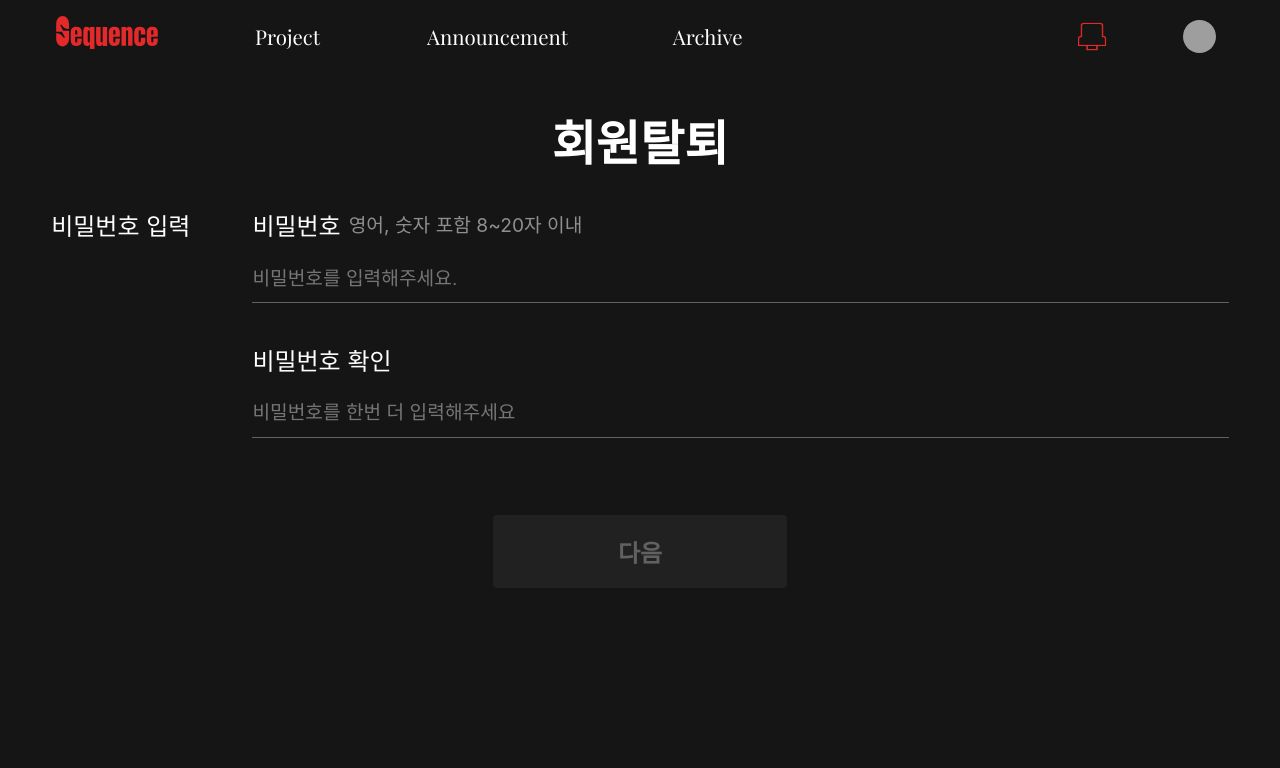
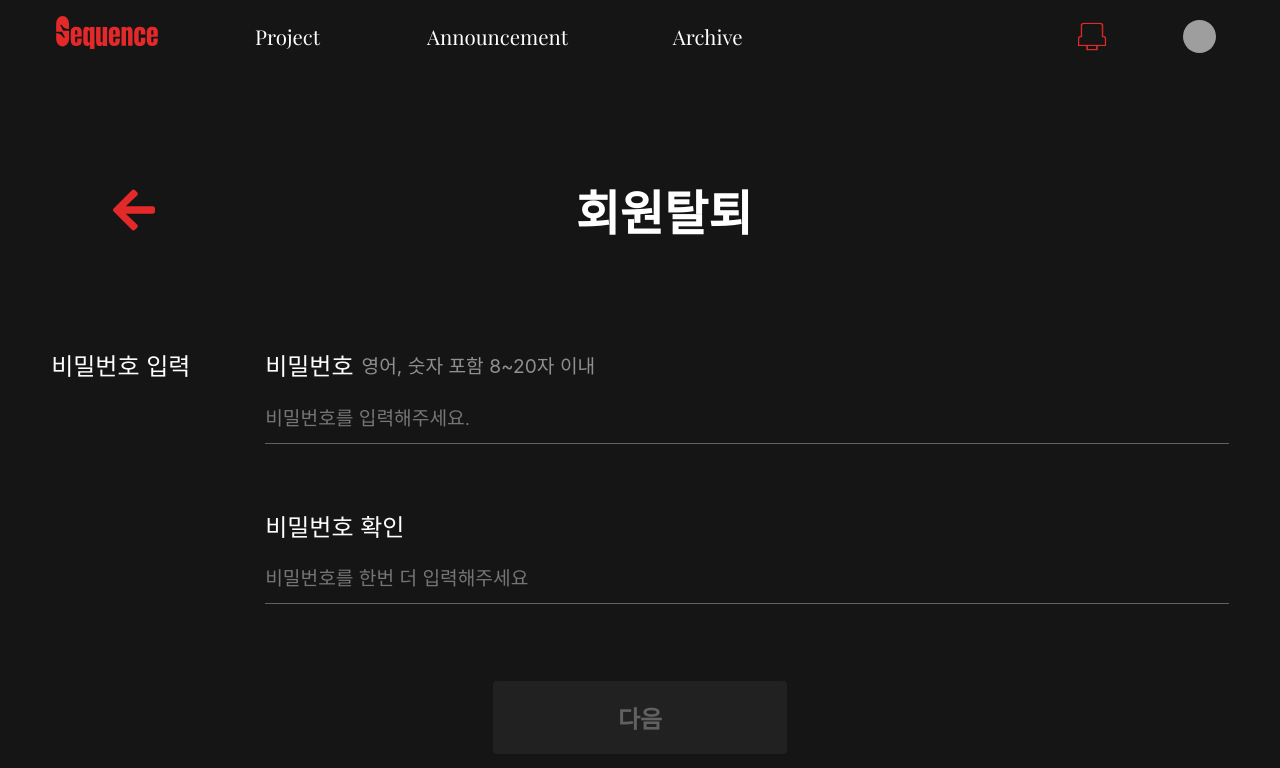
Before and after one commit to Sequence-Front/sequence, a React (Create React App) app: page /withdraw in a window 1280 px wide. Shown: the top 768 px of the page. Built offline with nearby package versions, Linux system fonts and the light colour scheme; grey boxes are pictures that could not be loaded; a web font is replaced by a local one.

Commit message:
[FIX] 회원탈퇴 페이지 1차 수정

```diff
--- a/src/mypage/page/Portfolio.tsx
+++ b/src/mypage/page/Portfolio.tsx
@@ -3,16 +3,35 @@ import { PortfolioContainer } from '../styles/Portfolio.styles';
 import ProjectCard from '../component/ProjectCard';
 import { ProjectType } from '../types/portfolio.types';
 import { dummyData } from '../data/portfolioData';
+import Pagination from '../../project/components/Pagination';
 
 const Portfolio = () => {
   const [projects, setProjects] = useState<ProjectType[]>(dummyData);
+  const [currentPage, setCurrentPage] = useState(1);
+
+  const projectsPerPage = 12;
+  const indexOfLastProject = currentPage * projectsPerPage;
+  const indexOfFirstProject = indexOfLastProject - projectsPerPage;
+  const currentProjects = projects.slice(indexOfFirstProject, indexOfLastProject);
+  const totalPages = Math.ceil(projects.length / projectsPerPage);
 
   return (
+    <>
     <PortfolioContainer>
-      {projects.map((project, index) => (
+      {currentProjects.map((project, index) => (
         <ProjectCard key={index} project={project} />
       ))}
+
+
     </PortfolioContainer>
+    {projects.length > 0 && (
+      <Pagination
+        currentPage={currentPage}
+        totalPages={totalPages}
+        onPageChange={setCurrentPage}
+      />
+    )}
+    </>
   );
 };
 
--- a/src/signup/style/SignUpPageStyle.tsx
+++ b/src/signup/style/SignUpPageStyle.tsx
@@ -9,9 +9,12 @@ export const Container = styled.div`
   padding: 0 clamp(2rem, 4vw, 4rem);
 `;
 
-export const Title = styled.h1`
+export const Title = styled.div`
+  display: flex;
   font-size: clamp(3rem, 3.5vw, 4rem);
+  font-weight: bold;
   color: #FFFFFF;
+  margin: clamp(6rem, 8vw, 10rem) 0;
 `;
 
 export const FormContainer = styled.div`
@@ -22,19 +25,21 @@ export const FormContainer = styled.div`
 export const Section = styled.div`
   display: grid;
   grid-template-columns: 150px 1fr;
-  gap: clamp(2rem, 4vw, 6rem);
+  gap: clamp(3rem, 5vw, 7rem);
   margin-bottom: clamp(4rem, 6vw, 8rem);
 `;
 
 export const CategoryTitle = styled.div`
   font-size: clamp(1.2rem, 2vw, 1.5rem);
   color: #FFFFFF;
+  white-space: nowrap;
+  margin-right: clamp(2rem, 2vb, 3rem);
 `;
 
 export const FormSection = styled.div`
   display: flex;
   flex-direction: column;
-  gap: clamp(2rem, 3vw, 4rem);
+  gap: clamp(3rem, 5vw, 6rem);
 `;
 
 export const FormGrid = styled.div<{ columns?: number }>`
--- a/src/withdraw/WithdrawPage.tsx
+++ b/src/withdraw/WithdrawPage.tsx
@@ -1,30 +1,25 @@
-//24-11-26 박승균
-// {
-// address : "서울시 여러분 담배꽁초",
-// birthDate : "1999.09.25",
-// email : "tmdrbs0925@gmail.com",
-// gender : "남성",
-// name : "박승균",
-// password : "qwer1234",
-// passwordConfirm : "qwer1234",
-// phone : "01090362183",
-// userId : "psg925"
-// }
-
 import React, { useState, useEffect } from 'react';
 import styled from 'styled-components';
 import { useNavigate } from 'react-router-dom';
 import Header from '../asset/component/Header';
 import { CommonButton } from '../login/components/CommonButton';
-import { GenderSelect } from '../common/components/GenderSelect';
 import * as S from '../signup/style/SignUpPageStyle';
 import { SignUpInput } from '../signup/component/SignUpInput';
-import { BirthDateInput } from '../common/components/BirthDateInput';
+import { FaArrowLeft } from "react-icons/fa";
 
 export const PageNumber = styled.div`
   font-size: clamp(1.5rem, 1.5vw, 2rem);
   color: #8f8f8f;
   margin-bottom: clamp(4rem, 6vw, 8rem);
+`;
+
+export const Title = styled.div`
+  display: flex;
+  font-size: clamp(3rem, 3.5vw, 4rem);
+  font-weight: bold;
+  color: #FFFFFF;
+  margin: clamp(6rem, 8vw, 10rem) 0;
+  width: 90%;
 `;
 
 const ErrorMessage = styled.div`
@@ -34,47 +29,32 @@ const ErrorMessage = styled.div`
   margin-bottom: 1.5rem;
 `;
 
+const SubTitle = styled.p`
+  font-size: clamp(0.9rem, 1.2vw, 1.1rem);
+  color: #ffffff;
+  text-align: center;
+  margin-bottom: clamp(2rem, 3vw, 4rem);
+  width: 100%;
+`;
+
 const WithdrawPage: React.FC = () => {
   const [formData, setFormData] = useState({
-    // 기본 정보
-    name: '',
-    birthDate: '',
-    gender: '',
-    phone: '',
-    email: '',
-    address: '',
-    // 로그인 정보
-    userId: '',
     password: '',
     passwordConfirm: '',
   });
 
   const [isFormValid, setIsFormValid] = useState(false);
-  const [isDuplicateIdCheckActive, setIsDuplicateIdCheckActive] = useState(false);
-  const [isDuplicateEmailCheckActive, setIsDuplicateEmailCheckActive] = useState(false);
-  const [duplicateChecks, setDuplicateChecks] = useState({
-    userId: false,
-    email: false
-  });
   const [errorMessage, setErrorMessage] = useState<string>('');
   const [fieldErrors, setFieldErrors] = useState<Record<string, boolean>>({});
+  const [showResult, setShowResult] = useState(false);
   const navigate = useNavigate();
 
   useEffect(() => {
-    const { userId, password, passwordConfirm, name, birthDate, gender, phone, email, address } = formData;
+    const { password, passwordConfirm } = formData;
     setIsFormValid(
-      userId !== '' &&
       password !== '' &&
-      passwordConfirm !== '' &&
-      name !== '' &&
-      birthDate !== '' &&
-      gender !== '' &&
-      phone !== '' &&
-      email !== '' &&
-      address !== ''
+      passwordConfirm !== ''
     );
-    setIsDuplicateIdCheckActive(userId.length > 0);
-    setIsDuplicateEmailCheckActive(email.length > 0);
   }, [formData]);
 
   const handleInputChange = (e: React.ChangeEvent<HTMLInputElement>) => {
@@ -83,57 +63,7 @@ const WithdrawPage: React.FC = () => {
       ...prev,
       [name]: value
     }));
-
-    // 이메일이나 아이디가 변경되면 해당 중복체크 상태를 초기화
-    if (name === 'email') {
-      setDuplicateChecks(prev => ({
-        ...prev,
-        email: false
-      }));
-    }
-    if (name === 'userId') {
-      setDuplicateChecks(prev => ({
-        ...prev,
-        userId: false
-      }));
-    }
-  };
-
-  const handleGenderSelect = (gender: string) => {
-    setFormData(prev => ({
-      ...prev,
-      gender
-    }));
-  };
-
-  const handleIdDuplicateCheck = () => {
-    if (isDuplicateIdCheckActive) {
-      // API 호출 로직이 들어갈 자리
-      // 중복 체크 후 중복이면 true, 아니면 false
-      // {
-      //   userId : "psg925"
-      // }
-      setDuplicateChecks(prev => ({
-        ...prev,
-        userId: true
-      }));
-    }
-  };
-
-  const handleEmailDuplicateCheck = () => {
-    if (isDuplicateEmailCheckActive) {
-      // API 호출 로직이 들어갈 자리
-      // 중복 체크 후 중복이면 true, 아니면 false
-      // {
-      //   email : "tmdrbs0925@gmail.com"
-      // }
-
-      setDuplicateChecks(prev => ({
-        ...prev,
-        email: true
-      }));
-    }
-  };
+  }
 
   const validateForm = () => {
     const newFieldErrors: Record<string, boolean> = {};
@@ -161,8 +91,7 @@ const WithdrawPage: React.FC = () => {
     setErrorMessage(''); // 에러 메시지 초기화
 
     if (validateForm()) {
-      // 다음 페이지로 이동
-      navigate('/signup2', { state: formData });
+      setShowResult(true);
     }
   };
 
@@ -170,8 +99,12 @@ const WithdrawPage: React.FC = () => {
     <>
       <Header headerName="SignUp" />
       <S.Container>
-        <S.Title>회원탈퇴</S.Title>
+        <Title> <div style={{display: 'flex', alignItems: 'center', cursor: 'pointer', color: '#E32929'}}> <FaArrowLeft onClick={() => navigate(-1)} /></div> <div style={{margin: '0 auto'}}>회원탈퇴</div> </Title>
         <S.FormContainer>
+          {showResult && (
+            <SubTitle>탈퇴 되었습니다.</SubTitle>
+          )}
+          {!showResult && (
           <S.Section>
             <S.CategoryTitle>비밀번호 입력</S.CategoryTitle>
             <S.FormSection>
@@ -196,6 +129,7 @@ const WithdrawPage: React.FC = () => {
               />
             </S.FormSection>
           </S.Section>
+          )}
 
           <S.ButtonWrapper>
             {errorMessage && <ErrorMessage>{errorMessage}</ErrorMessage>}
@@ -205,7 +139,7 @@ const WithdrawPage: React.FC = () => {
             >
               다음
             </CommonButton>
-          </S.ButtonWrapper>
+            </S.ButtonWrapper>
         </S.FormContainer>
       </S.Container>
     </>
```
